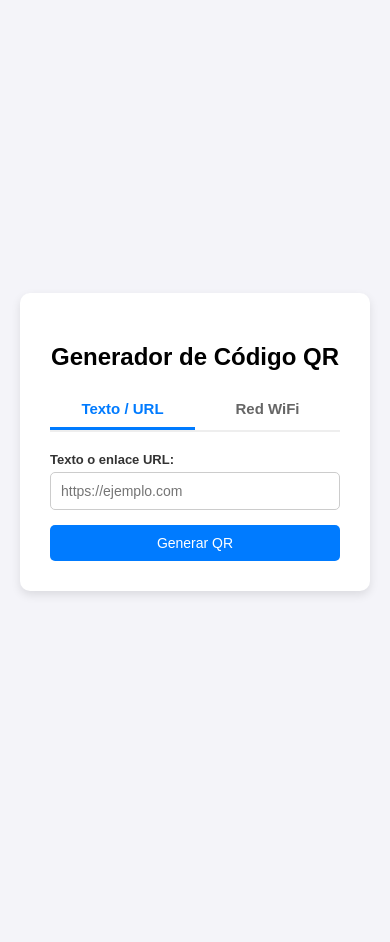
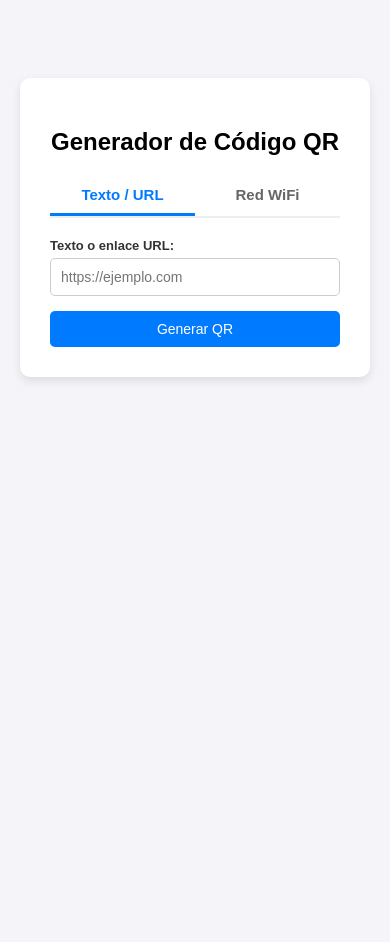
Before and after one commit to iamkevins/qr-pro-web, a Flask app: page / in a window 390 px wide. Before the commit the page ends 595 px from the top, so only its background shows below. Run offline with Flask 3, Linux system fonts and the light colour scheme.

Commit message:
Update index.html

```diff
--- a/templates/index.html
+++ b/templates/index.html
@@ -104,6 +104,14 @@
             border-radius: 5px;
             background: #fff;
         }
+         @media (max-width: 600px) {
+               body {
+                  flex-direction: column;
+                justify-content:  flex-start;
+                padding-top: 20%;
+            }
+
+        }
     </style>
 </head>
 <body>
```
